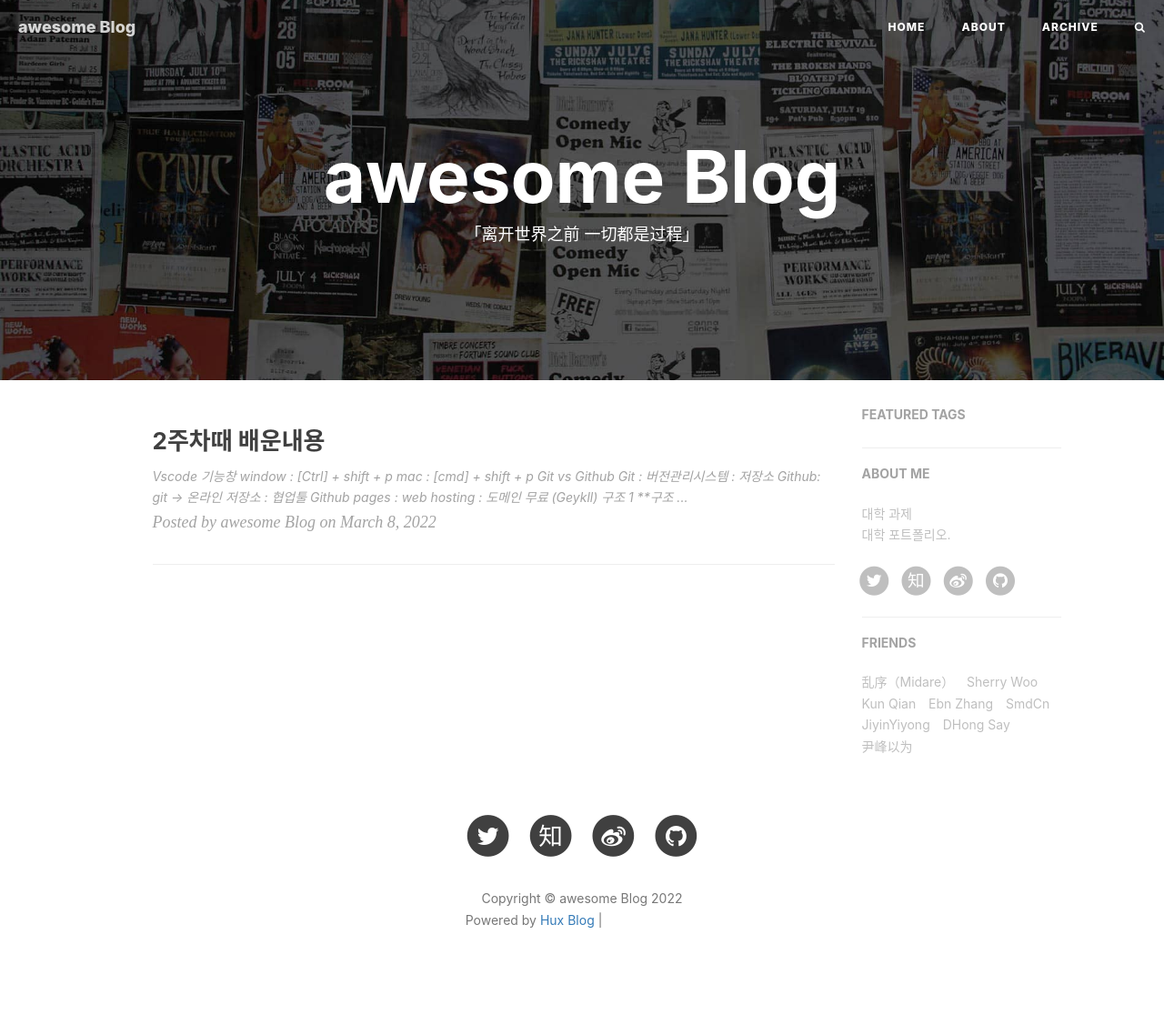
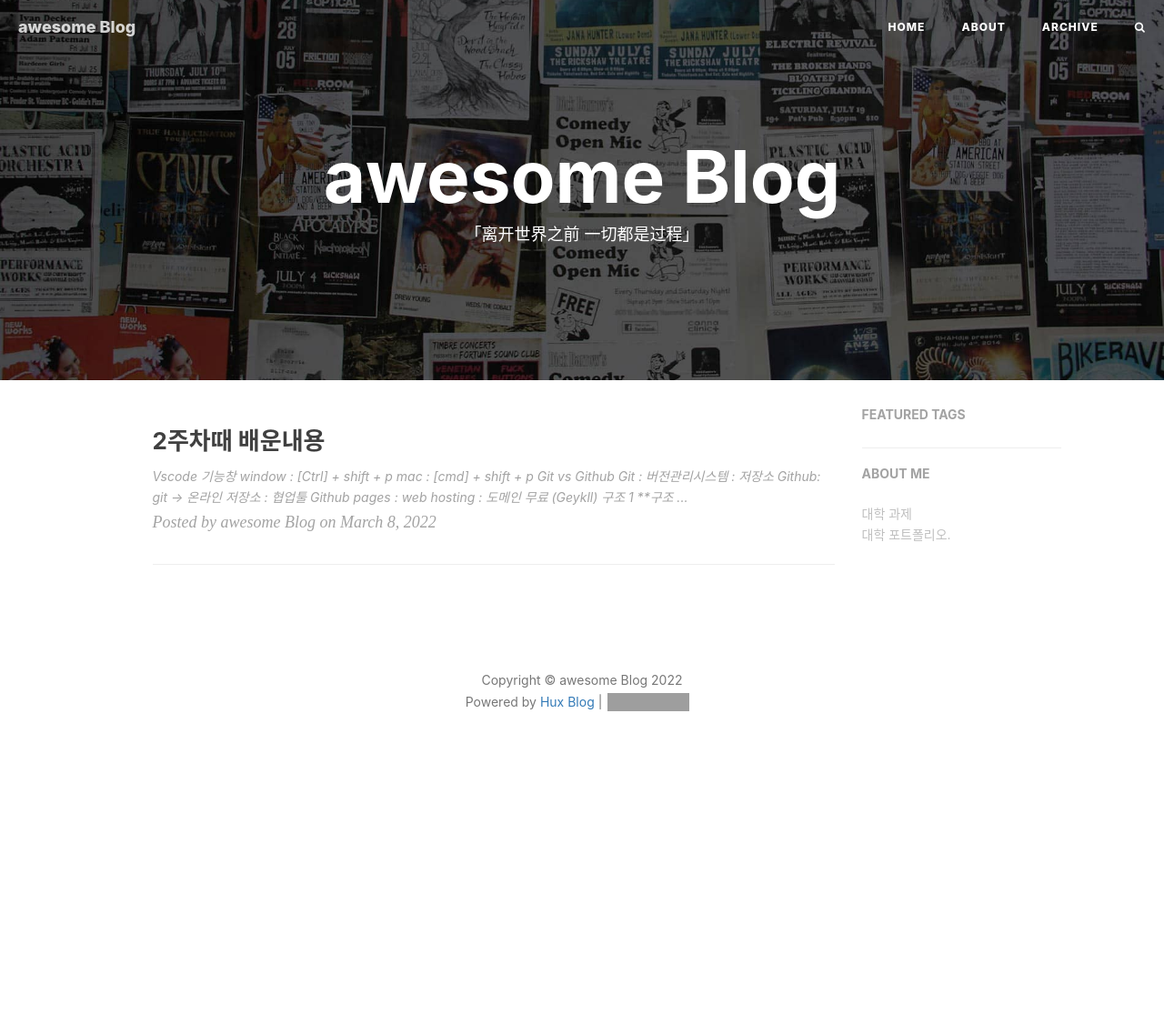
Before and after one commit to bs9972/bs9972.github.io, a Jekyll site: the page built from index.html, in a window 1280 px wide. Shown: the whole page at 91% size. Built offline with Jekyll 4.4.1, drawn with Linux system fonts in a browser that asks for light colours; nearby versions of some CDN libraries; the list of posts is cut into pages by our own code; comment, search, counter and statistics services are not loaded; after the commit the page ends 900 px from its top, so only the background shows below that; grey boxes are pictures that could not be loaded.

Commit message:
Update _config.yml

```diff
--- a/_config.yml
+++ b/_config.yml
@@ -13,11 +13,11 @@ future: true
 
 # SNS settings
 RSS: false
-weibo_username:     huxpro
-zhihu_username:     huxpro
-github_username:    huxpro
-twitter_username:   huxpro
-#facebook_username:  huxpro
+weibo_username:
+zhihu_username:
+github_username:
+twitter_username:
+#facebook_username:
 #linkedin_username:  firstname-lastname-idxxxx
 
 
@@ -32,15 +32,11 @@ anchorjs: true                          # if you want to customize anchor. check
 # If you have timezone issue (e.g. #68) in China, uncomment to use this:
 #timezone: CN
 
-
-
 # Gems
 # from PR#40, to support local preview for Jekyll 3.0
 # make sure you have this gem installed
 # `$ gem install jekyll-paginate`
 plugins: [jekyll-paginate]
-
-
 
 # Markdown settings
 # replace redcarpet to kramdown,
@@ -56,15 +52,11 @@ kramdown:
       line_numbers: true
       start_line: 1
 
-
-
 # Disqus settings
 disqus_username: hux
 
 # Netease settings
 netease_comment: false
-
-
 
 # Analytics settings
 # Baidu Analytics
@@ -74,60 +66,18 @@ netease_comment: false
 ga_track_id: 'UA-49627206-1'            # Format: UA-xxxxxx-xx
 ga_domain: huangxuan.me
 
-
-
 # Sidebar settings
 sidebar: true                           # whether or not using Sidebar.
 sidebar-about-description: "대학 과제<br> 대학 포트폴리오."
 sidebar-avatar:  # use absolute URL, seeing it's used in both `/` and `/about/`
 
-
-
 # Featured Tags
 featured-tags: true                     # whether or not using Feature-Tags
 featured-condition-size: 1              # A tag will be featured if the size of it is more than this condition value
-
-
 
 # Progressive Web Apps
 chrome-tab-theme-color: "#000000"
 service-worker: true
 
-
-
 # MathJax rendering for layout:page (e.g. post preview)
 page-mathjax: false
-
-
-
-# Friends
-friends: [
-    {
-    #     title: "Su",
-    #     href: "http://su.gallery/"
-    # },{
-        title: "乱序（Midare）",
-        href: "http://mida.re/"
-    },{
-        title: "Sherry Woo",
-        href: "https://sherrywoo.me/"
-    },{
-        title: "Kun Qian",
-        href: "http://kunq.me"
-    },{
-        title: "Ebn Zhang",
-        href: "http://ebnbin.com/"
-    },{
-        title: "SmdCn",
-        href: "http://blog.smdcn.net"
-    },{
-        title: "JiyinYiyong",
-        href: "http://tiye.me/"
-    },{
-        title: "DHong Say",
-        href: "http://dhong.co"
-    },{
-        title: "尹峰以为",
-        href: "http://ingf.github.io/"
-    }
-]
```
